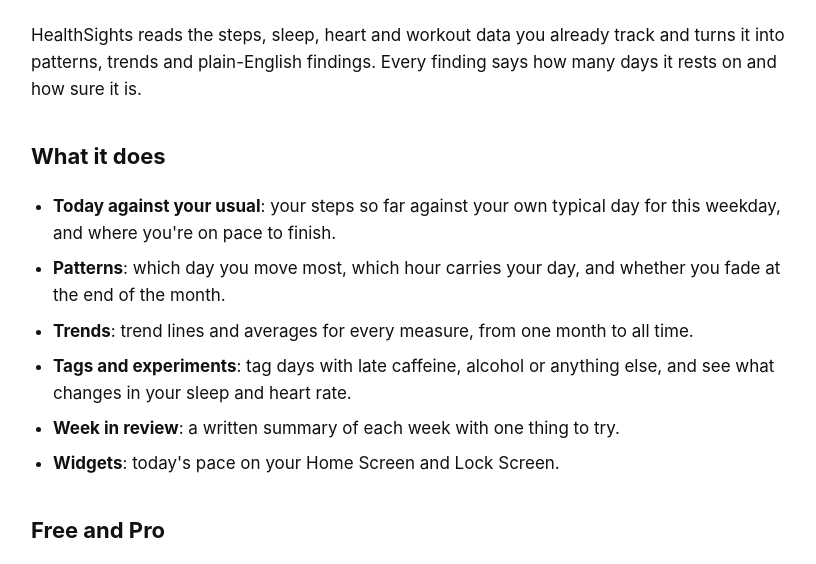
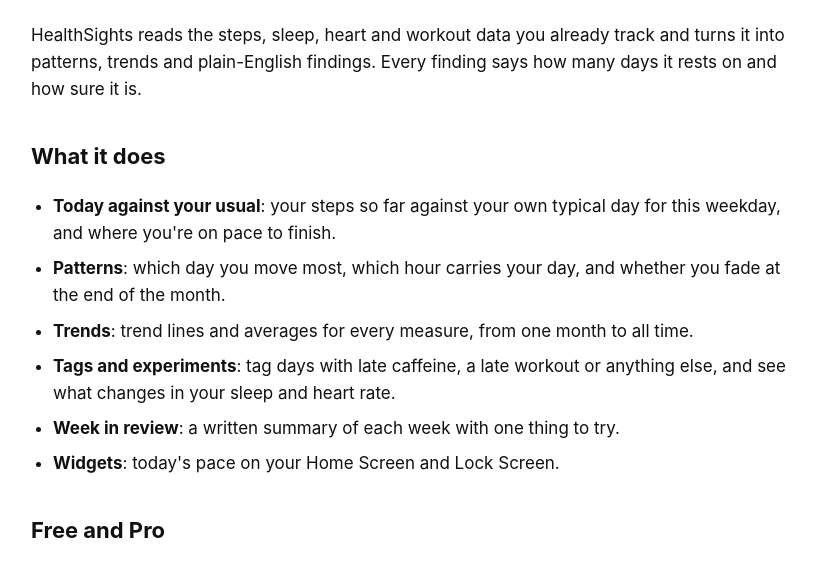
Before and after one commit to akoh17/app-docs, a plain HTML site: page healthsights/index.html in a window 1280 px wide. Shown: the part 207-771 px from the top of the page, without its empty margins (229-1045 px from the left). Drawn offline with Linux system fonts and the light colour scheme.

Commit message:
HealthSights: example tags no longer mention alcohol
Co-Authored-By: Claude Opus 5.5 <noreply@anthropic.com>

```diff
--- a/healthsights/index.html
+++ b/healthsights/index.html
@@ -38,7 +38,7 @@ sure it is.</p>
   <li><strong>Today against your usual</strong>: your steps so far against your own typical day for this weekday, and where you're on pace to finish.</li>
   <li><strong>Patterns</strong>: which day you move most, which hour carries your day, and whether you fade at the end of the month.</li>
   <li><strong>Trends</strong>: trend lines and averages for every measure, from one month to all time.</li>
-  <li><strong>Tags and experiments</strong>: tag days with late caffeine, alcohol or anything else, and see what changes in your sleep and heart rate.</li>
+  <li><strong>Tags and experiments</strong>: tag days with late caffeine, a late workout or anything else, and see what changes in your sleep and heart rate.</li>
   <li><strong>Week in review</strong>: a written summary of each week with one thing to try.</li>
   <li><strong>Widgets</strong>: today's pace on your Home Screen and Lock Screen.</li>
 </ul>
```
